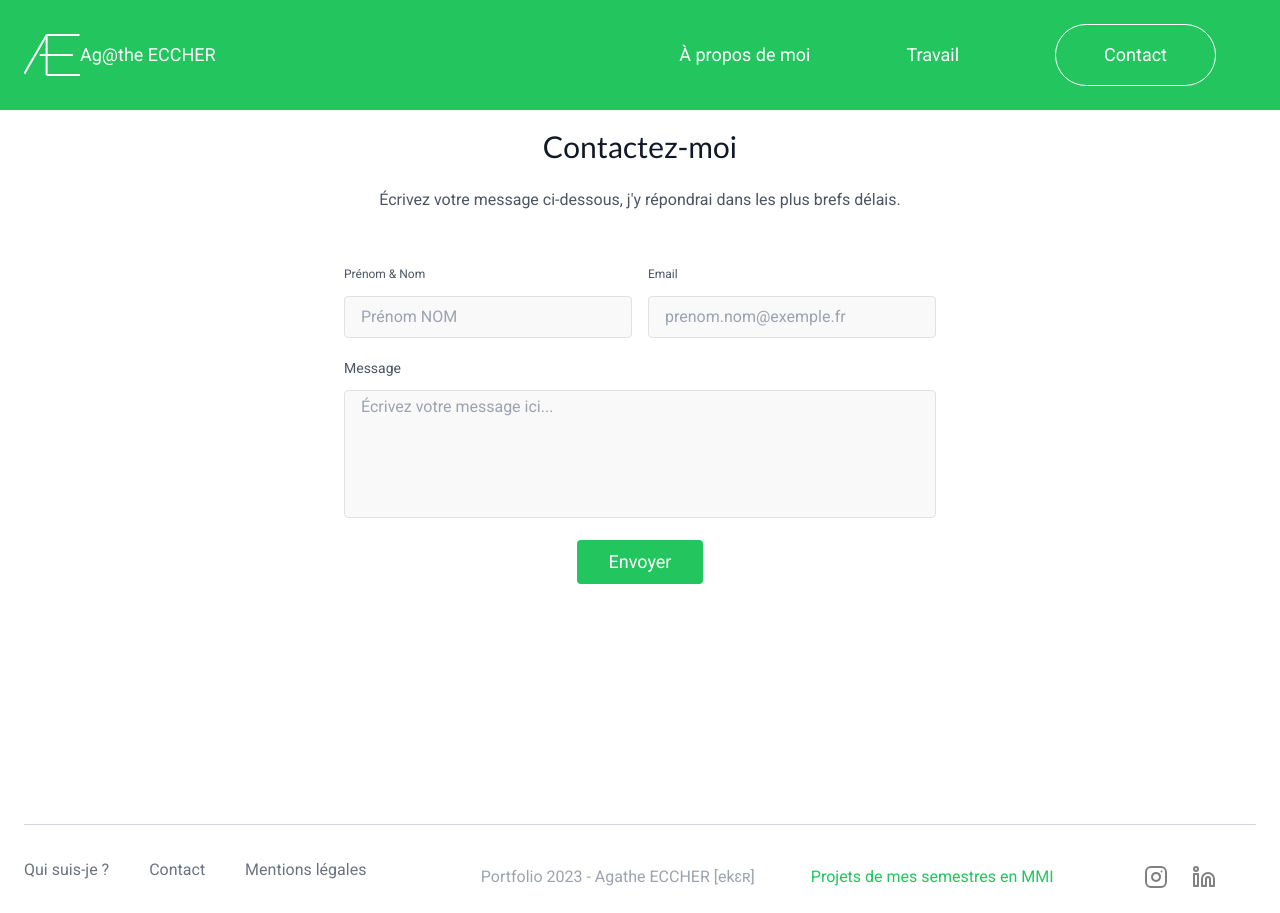
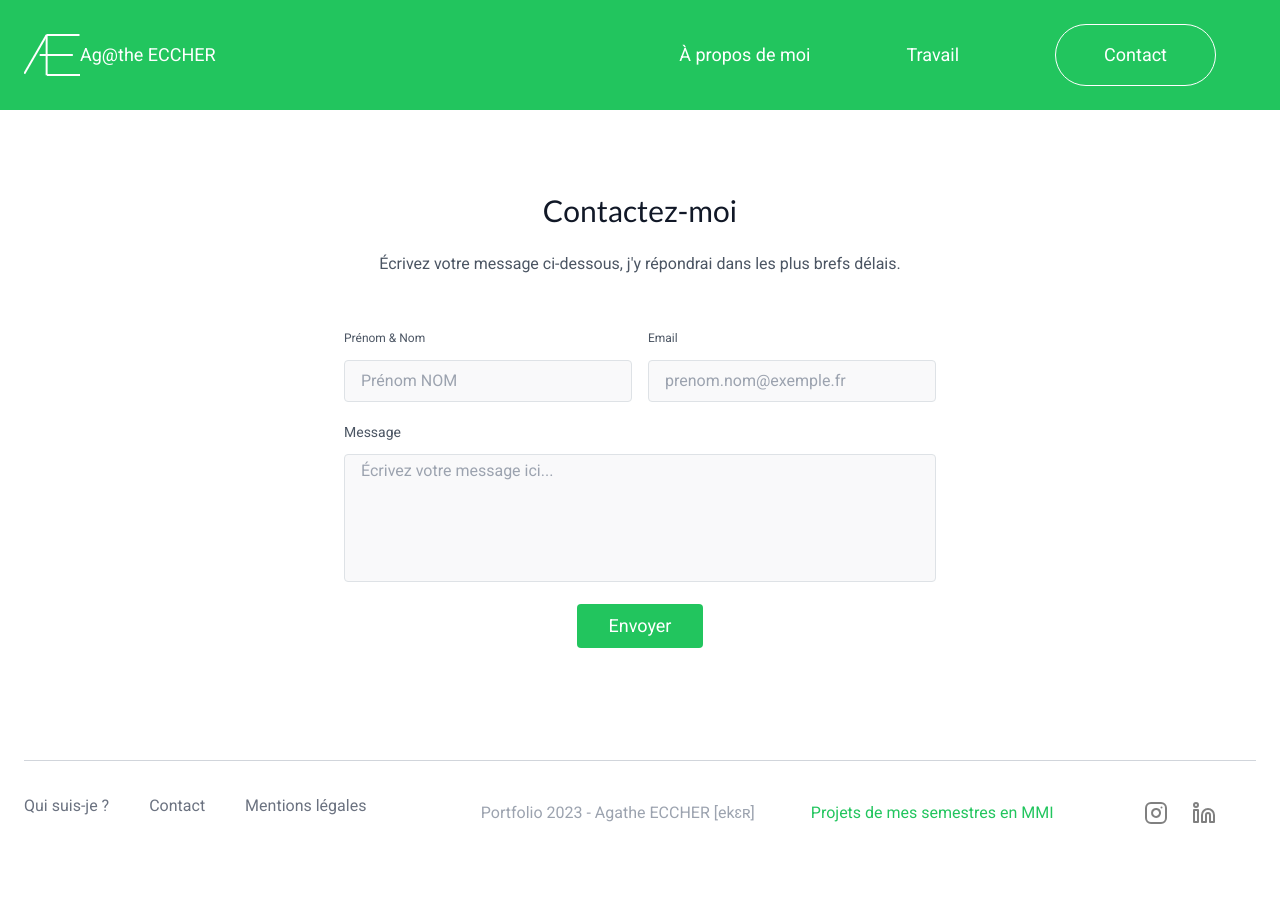
Before and after one commit to aeccher/portfolio2023, a Vue app: page /contact in a window 1280 px wide. After the commit the page ends 849 px from the top, so only its background shows below. Built offline with nearby package versions, Linux system fonts and the light colour scheme.

Commit message:
Modifications des marges du dessus /contact + erreur mail /mentions-legales

```diff
--- a/src/components/TypedJs.vue
+++ b/src/components/TypedJs.vue
@@ -18,8 +18,8 @@ export default {
 </script>
 
 <template >
-  <div class="py-52">
+  <div class="py-48">
   <div id="typed" class="md:ml-16 text-8xl pb-10 align-text-center text-center font-Roboto text-green-500"></div>
-  <IconChevronsDown class="m-auto"/>
+  <IconChevronsDown class="m-auto mt-10"/>
   </div>
 </template>
--- a/src/views/ContactView.vue
+++ b/src/views/ContactView.vue
@@ -1,5 +1,5 @@
 <template>
-    <section class="text-gray-600 body-font relative mt-12 mb-40">
+    <section class="text-gray-600 body-font relative mt-16 lg:mt-28">
   <div class="container px-5 py-20 mx-auto">
     <div class="flex flex-col text-center w-full mb-12">
       <h2 class="sm:text-3xl text-2xl font-medium title-font mb-4 text-gray-900 font-Lato">Contactez-moi</h2>
--- a/src/views/MentionsLegalesView.vue
+++ b/src/views/MentionsLegalesView.vue
@@ -6,7 +6,7 @@
     <h3 class="font-Roboto text-2xl font-bold mt-2 text-gray-600 p-4">Éditeur du site - Responsable éditorial et légal</h3>
     <ul class="list-disc font-Roboto text-xl ml-10">
         <li>Propriétaire : Agathe ECCHER</li>
-        <li>E-mail : <a href="mailto:agathe.eccher@edu.univ-fcomte.fr"><span class="text-green-500 underline">contact@edu.agathe-eccher.fr</span></a></li>
+        <li>E-mail : <a href="mailto:contact@agathe-eccher.fr"><span class="text-green-500 underline">contact@agathe-eccher.fr</span></a></li>
     </ul>
 
     <h3 class="font-Roboto text-2xl font-bold mt-8 text-gray-600 p-4">Hébergeur</h3>
```
